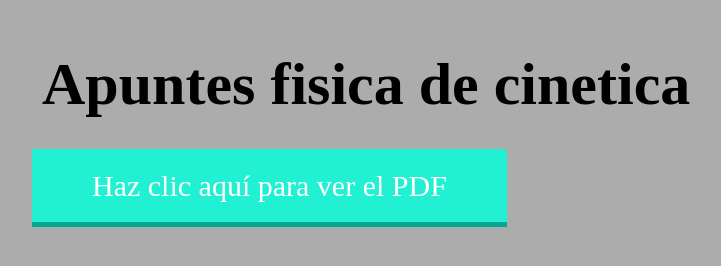
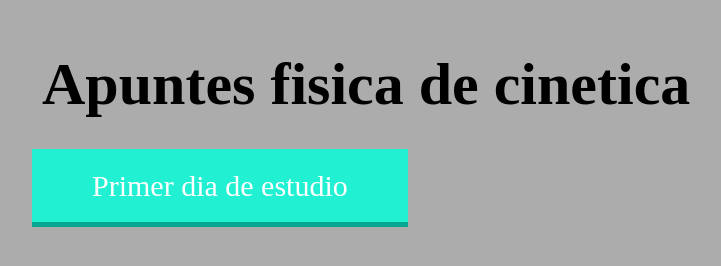
Before and after one commit to CatStealth/fisica, a plain HTML site: page index.html in a window 1280 px wide. Shown: the whole page, without its empty margins (52-773 px from the left). Drawn offline with Linux system fonts and the light colour scheme.

Commit message:
Update index.html

```diff
--- a/index.html
+++ b/index.html
@@ -8,7 +8,7 @@
 	<div>
 		<ul>
 			<li>
-				<a href="fisica 1.pdf">Haz clic aquí para ver el PDF</a>
+				<a href="fisica 1.pdf">Primer dia de estudio</a>
 			</li>
 		</ul>
 	</div>
```
